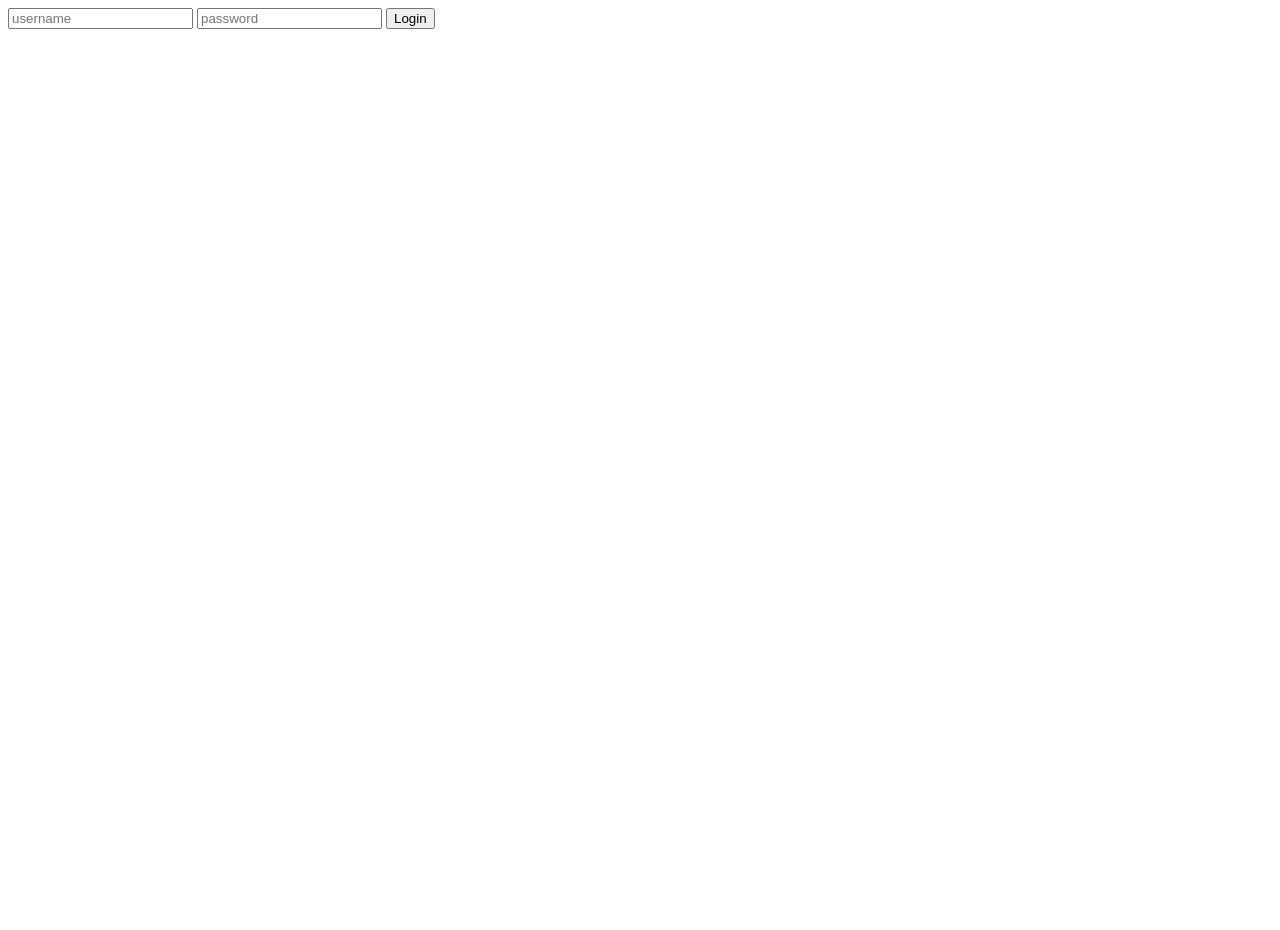
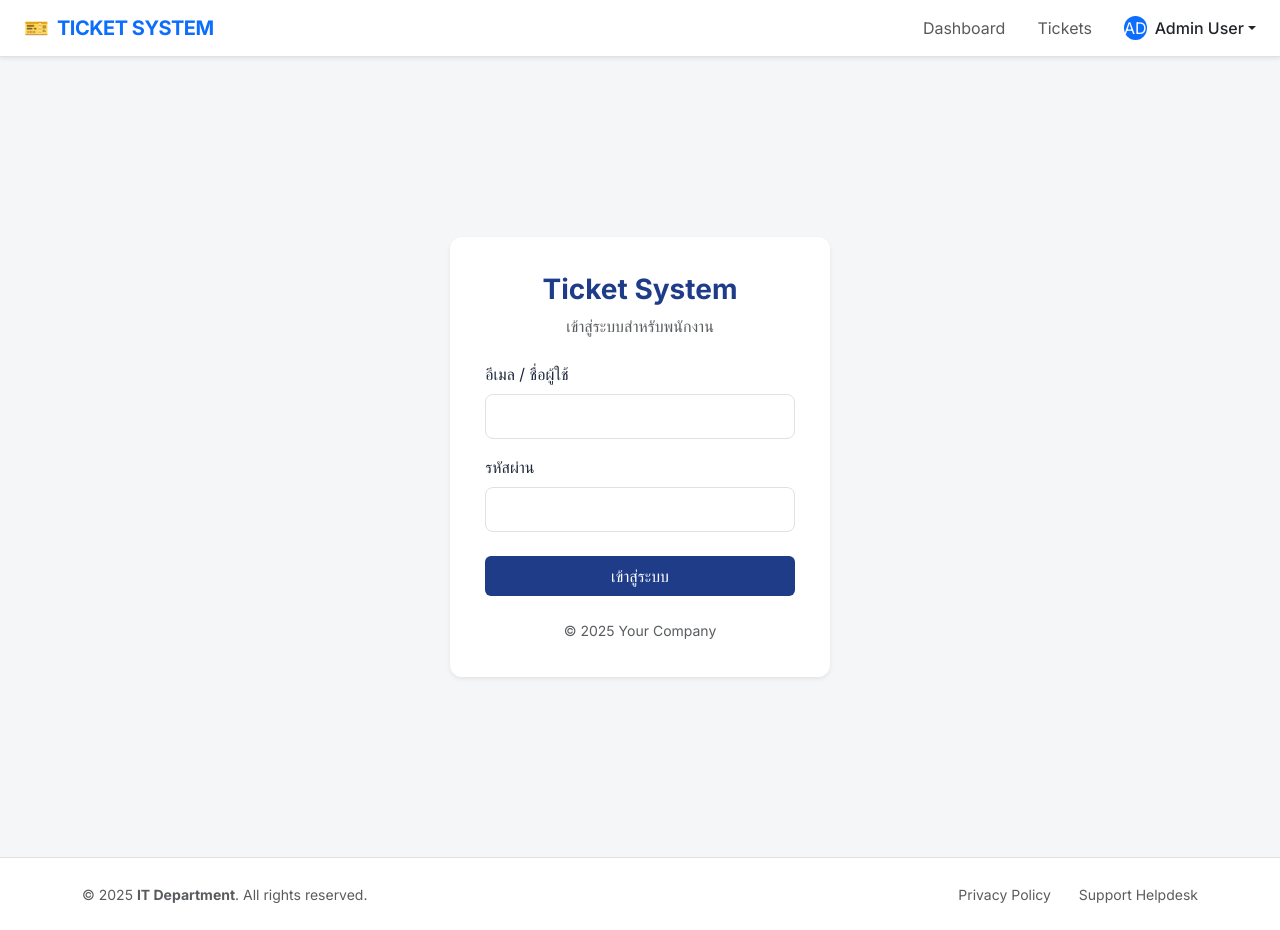
Before and after one commit to kintheeraphat/ticket-system, a Django app: page /login/ in a window 1280 px wide. Before the commit the page is almost empty. Before the commit the page ends 29 px from the top, so only its background shows below. Run offline with Django 5.2, Linux system fonts and the light colour scheme.

Commit message:
แต่งหน้า login

```diff
--- a/ticket/static/css/stylesheet.css
+++ b/ticket/static/css/stylesheet.css
@@ -8,7 +8,39 @@
     --text-muted: #64748b;
     --card-shadow: 0 4px 6px -1px rgba(0, 0, 0, 0.1), 0 2px 4px -1px rgba(0, 0, 0, 0.06);
 }
+/* ====== LOgin = */
 
+.login-wrapper {
+    min-height: 100vh;
+    background-color: #f4f6f8;
+}
+
+.login-card {
+    width: 100%;
+    max-width: 380px;
+    background: #fff;
+    padding: 2.2rem;
+    border-radius: 12px;
+}
+
+.login-card h3 {
+    color: #1f3c88;
+}
+
+.form-control {
+    padding: 0.6rem 0.75rem;
+    border-radius: 8px;
+}
+
+.btn-primary {
+    background-color: #1f3c88;
+    border: none;
+}
+
+.btn-primary:hover {
+    background-color: #162c63;
+}
+/* ====================== */
 body {
     background-color: var(--body-bg);
     color: var(--text-main);
--- a/ticket/templates/login.html
+++ b/ticket/templates/login.html
@@ -1,7 +1,37 @@
-<form method="post">
-  {% csrf_token %}
-  <input name="username" placeholder="username">
-  <input name="password" type="password" placeholder="password">
-  <button type="submit">Login</button>
-  {% if error %}<p>{{ error }}</p>{% endif %}
-</form>
+{% extends "base.html" %}
+{% block title %}เข้าสู่ระบบ{% endblock %}
+
+{% block content %}
+<div class="login-wrapper d-flex align-items-center justify-content-center">
+  <div class="login-card shadow-sm">
+
+    <div class="text-center mb-4">
+      <h3 class="fw-bold">Ticket System</h3>
+      <p class="text-muted">เข้าสู่ระบบสำหรับพนักงาน</p>
+    </div>
+
+    <form method="post">
+      {% csrf_token %}
+
+      <div class="mb-3">
+        <label class="form-label">อีเมล / ชื่อผู้ใช้</label>
+        <input type="text" name="username" class="form-control" required>
+      </div>
+
+      <div class="mb-4">
+        <label class="form-label">รหัสผ่าน</label>
+        <input type="password" name="password" class="form-control" required>
+      </div>
+
+      <button class="btn btn-primary w-100 py-2">
+        เข้าสู่ระบบ
+      </button>
+    </form>
+
+    <div class="text-center mt-4 small text-muted">
+      © 2025 Your Company
+    </div>
+
+  </div>
+</div>
+{% endblock %}
```
Also changed, not shown: db.sqlite3.
